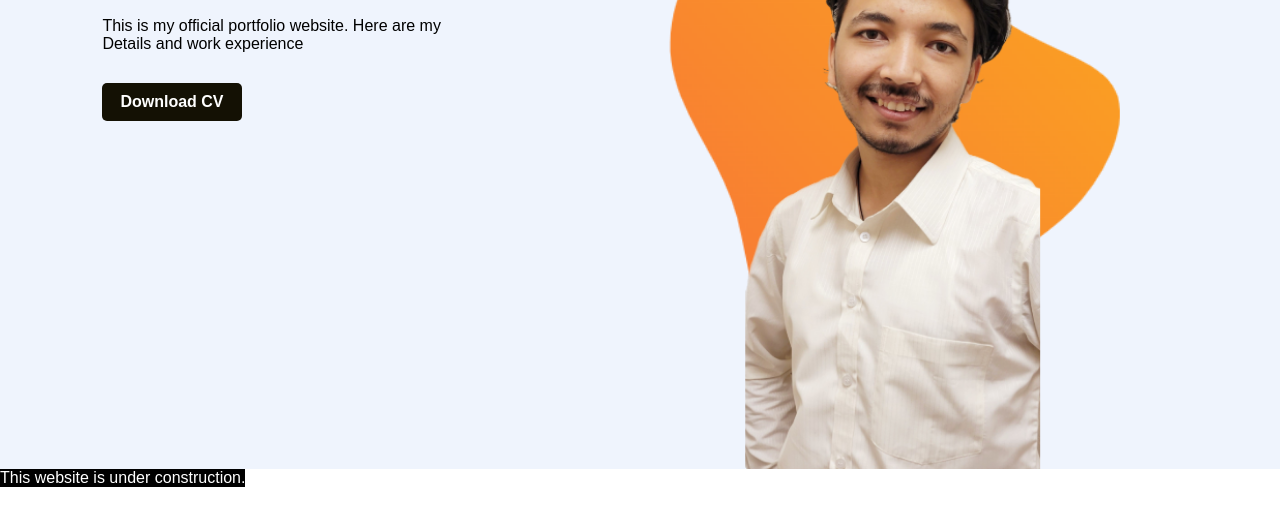
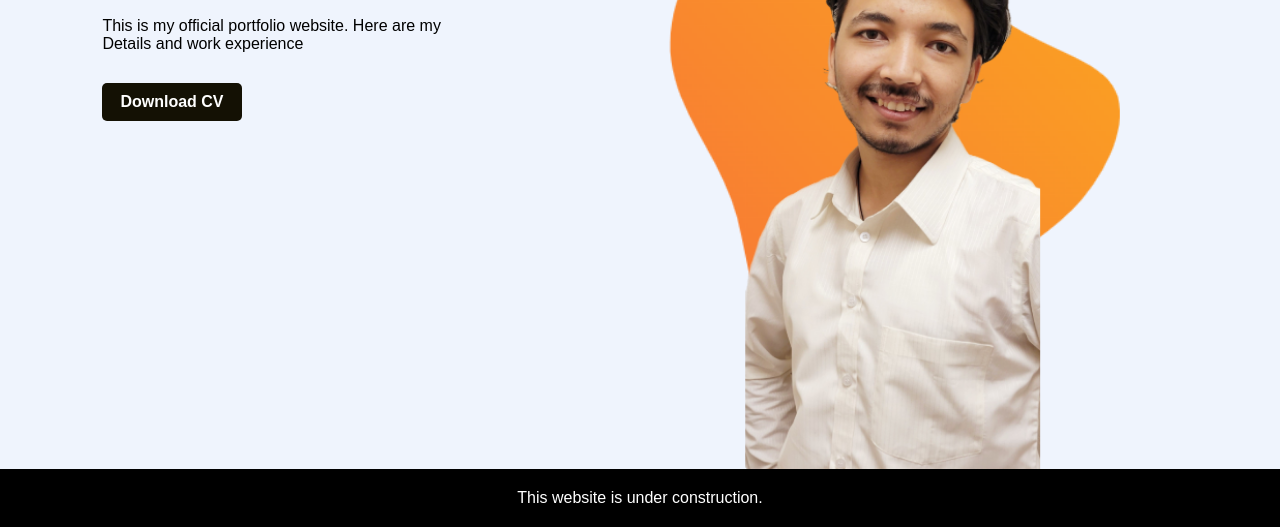
Before and after one commit to prakaala/portfolio, a plain HTML site: page index.html in a window 1280 px wide. Shown: the part 331-858 px from the top of the page. Before the commit the page ends 818 px from the top, so only its background shows below. Drawn offline with Linux system fonts and the light colour scheme.

Commit message:
need to update

```diff
--- a/styles.css
+++ b/styles.css
@@ -103,8 +103,12 @@ span{
 }
 
 .footer{
-    position: absolute;
+    position: relative;
     background-color:black;
     color:white;
+    width: 100%;
+    padding: 20px 0;
+    display: flex;
+    justify-content: center;
 
 }
```
